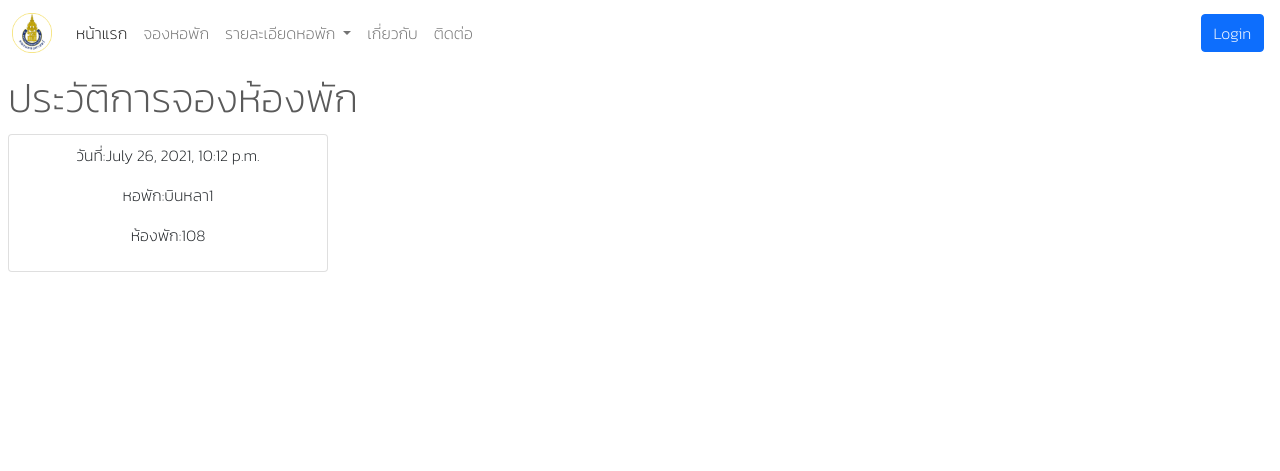
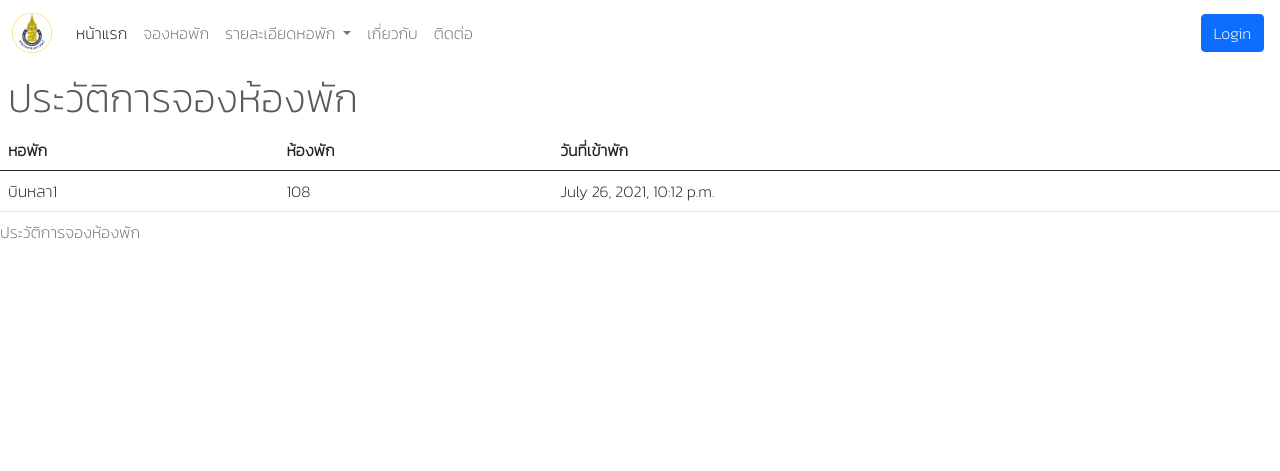
Before and after one commit to Krittin-Khanueng/DormitoryReservationSystem, a Django app: template booking/templates/booking/booking_history.html in a window 1280 px wide. Shown: the top 471 px of the page. Run offline with Django 3.2, Linux system fonts and the light colour scheme; the template is opened without the code that fills it: values that come from a table or form of the project are taken from there, others are empty; data comes from the database, SQL or seed files in the repository; some libraries are stand-ins or nearby versions.

Commit message:
update booking history and dele booking confirm list

```diff
--- a/booking/templates/booking/booking_history.html
+++ b/booking/templates/booking/booking_history.html
@@ -4,22 +4,27 @@
 {% block content %}
 <h1 class="m-2">ประวัติการจองห้องพัก</h1>
 {% if bookings %}
-<ul class="list-group">
-    {% for booking in bookings %}
+<table class="table">
+    <caption>ประวัติการจองห้องพัก</caption>
+    <thead class="thead-dark">
+        <tr>
+            <th>หอพัก</th>
+            <th>ห้องพัก</th>
+            <th>วันที่เข้าพัก</th>
 
+        </tr>
+    </thead>
+    <tbody>
+        {% for booking in bookings %}
+        <tr>
+            <td>{{ booking.room.floor.dorm_name }}</td>
+            <td>{{ booking.room.room_id }}</td>
+            <td>{{ booking.booking_at}}</td>
 
-    <li class="list-group-item list-group-item-action w-25 mt-1 m-2">
-        <div class="d-flex flex-column justify-content-center">
-            <p class="text-center">วันที่:{{ booking.booking_at }}</p>
-            <p class="text-center">หอพัก:{{booking.room.floor.dorm_name}}</p>
-            <p class="text-center">ห้องพัก:{{ booking.room.room_id }}</p>
-        </div>
-    </li>
-
-
-
-    {% endfor %}
-</ul>
+        </tr>
+        {% endfor %}
+    </tbody>
+</table>
 {% else %}
 <h2 class="text text-danger text-center mt-5">ไม่มีข้อมูลในขนาดนี้</h2>
 {% endif %}
--- a/booking/urls.py
+++ b/booking/urls.py
@@ -6,7 +6,6 @@ urlpatterns = [
     path("confirm/", views.ConfirmRoomView.as_view(), name="confirm"),
     path("success/", views.BookingSuccessView.as_view(), name="booking_success"),
     path("history/", views.HistoryView.as_view(), name="booking_history"),
-    path("confirm/list/", views.ConfirmListView.as_view(), name="booking_confirm_list"),
     path("confirm/booking/", views.ConfirmToBookView.as_view(), name="booking_confirm"),
 
 
```
Also changed, not shown: booking/templates/booking/booking_confirm_list.html (deleted, +0 -19 lines), booking/views.py (+29 -30 lines).
